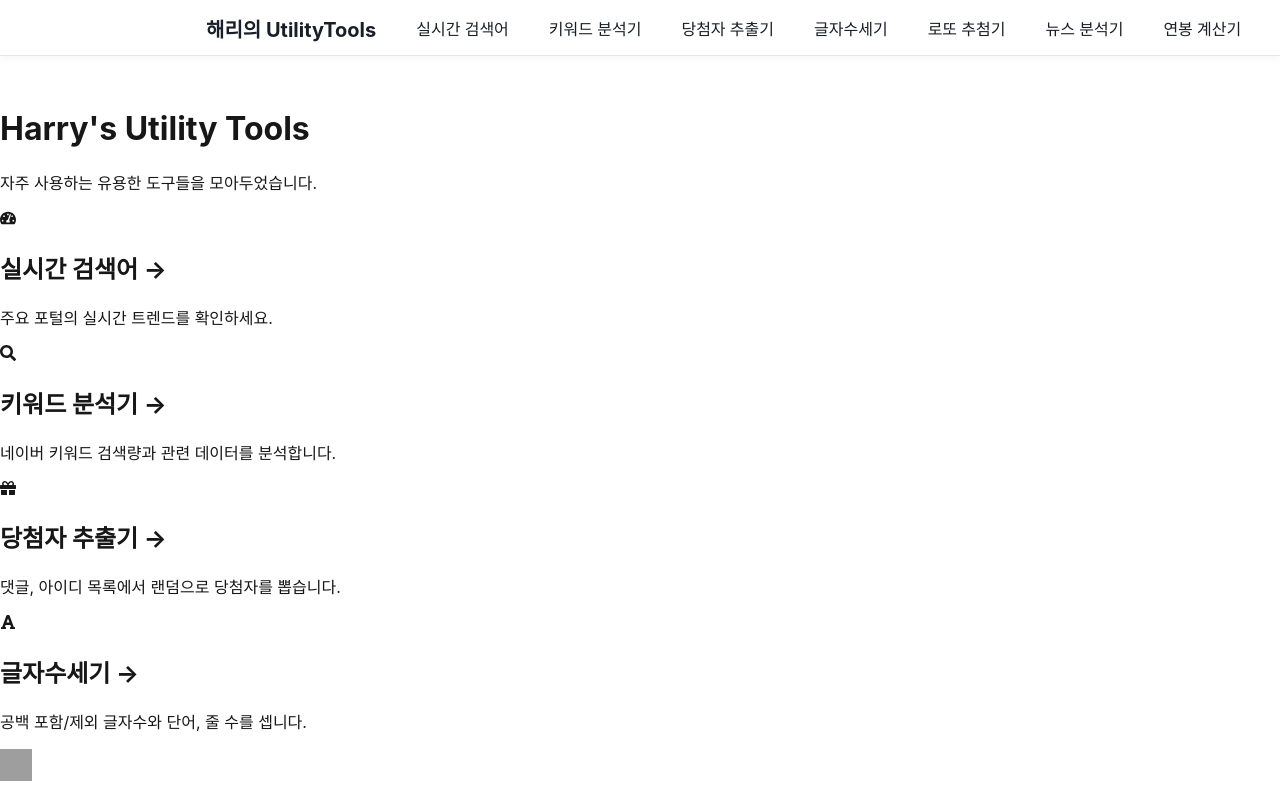
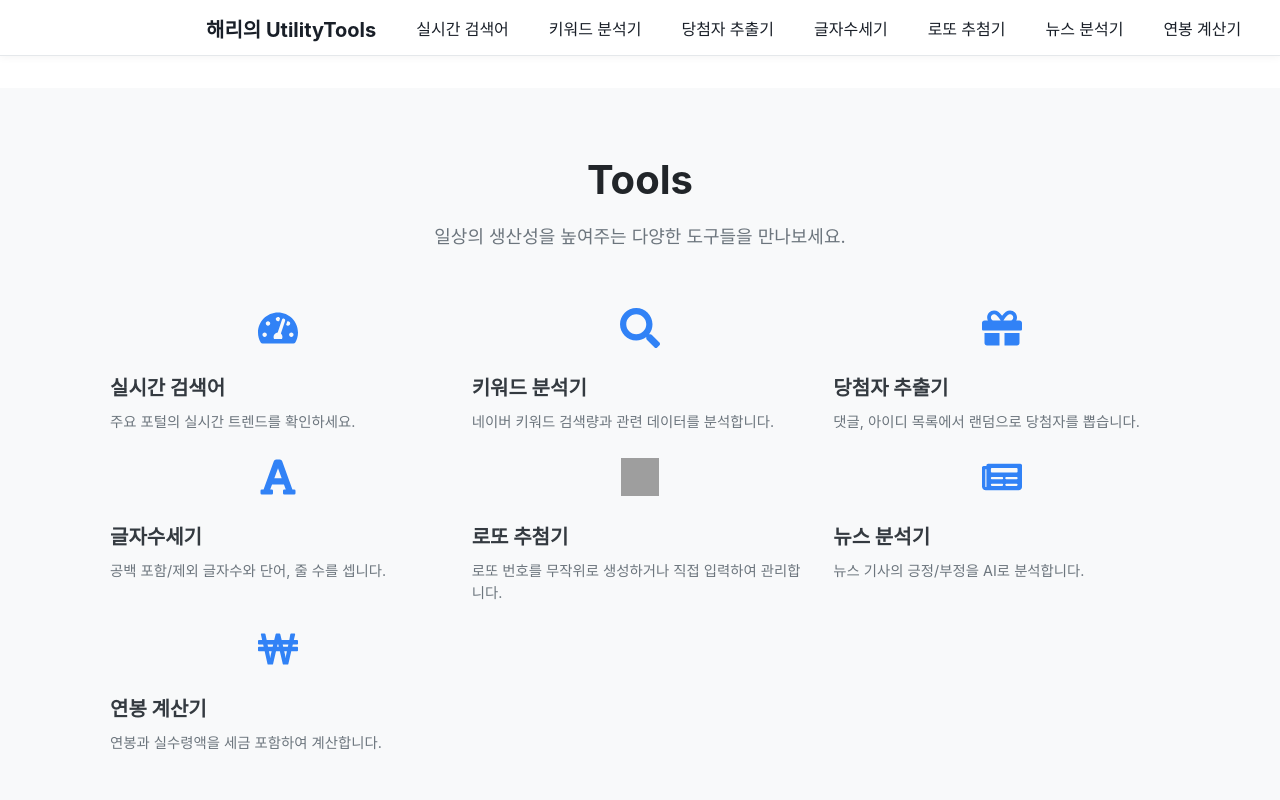
Before and after one commit to deketeryharry/tools_apps_reboots, a Next.js app: page / in a window 1280 px wide. Shown: the top 800 px of the page. Built offline with nearby package versions, Linux system fonts and the light colour scheme; grey boxes are pictures that could not be loaded.

Commit message:
fix: Restore homepage UI and align tool order

```diff
--- a/pages/index.tsx
+++ b/pages/index.tsx
@@ -10,86 +10,106 @@ const tools = [
     name: '실시간 검색어',
     href: '/realtime-keywords',
     description: '주요 포털의 실시간 트렌드를 확인하세요.',
-    icon: FaTachometerAlt,
-    color: '#4285F4'
+    icon: <FaTachometerAlt />,
   },
   {
     name: '키워드 분석기',
     href: '/keyword-analyzer',
     description: '네이버 키워드 검색량과 관련 데이터를 분석합니다.',
-    icon: FaSearch,
-    color: '#00A86B'
+    icon: <FaSearch />,
   },
   {
     name: '당첨자 추출기',
     href: '/random-selector',
     description: '댓글, 아이디 목록에서 랜덤으로 당첨자를 뽑습니다.',
-    icon: FaGift,
-    color: '#FF6F61'
+    icon: <FaGift />,
   },
   {
     name: '글자수세기',
     href: '/word-counter',
     description: '공백 포함/제외 글자수와 단어, 줄 수를 셉니다.',
-    icon: FaFont,
-    color: '#6B5B95'
+    icon: <FaFont />,
   },
   {
     name: '로또 추첨기',
     href: '/lotto-generator',
     description: '로또 번호를 무작위로 생성하거나 직접 입력하여 관리합니다.',
-    icon: '/lotto.svg',
-    color: '#F9A825'
+    icon: <img src="/lotto.svg" alt="로또 추첨기 icon" width={38} height={38} />,
   },
   {
     name: '뉴스 분석기',
     href: '/news-analyzer',
     description: '뉴스 기사의 긍정/부정을 AI로 분석합니다.',
-    icon: FaNewspaper,
-    color: '#34495E'
+    icon: <FaNewspaper />,
   },
   {
     name: '연봉 계산기',
     href: '/salary-calculator',
     description: '연봉과 실수령액을 세금 포함하여 계산합니다.',
-    icon: FaWonSign,
-    color: '#8E44AD'
+    icon: <FaWonSign />,
   }
 ]
 
-export default function Home() {
+const Home: NextPage = () => {
   return (
-    <div className="container">
+    <div style={{ background: '#f8f9fa' }}>
       <Head>
         <title>해리의 UtilityTools - 당신의 생산성을 높여줄 다양한 도구</title>
         <meta name="description" content="키워드 분석기, 실시간 검색어, 연봉 계산기 등 유용한 웹 도구 모음." />
         <link rel="icon" href="/favicon.ico" />
       </Head>
 
-      <main className="main">
-        <h1 className="title">
-          Harry's Utility Tools
-        </h1>
-
-        <p className="description">
-          자주 사용하는 유용한 도구들을 모아두었습니다.
-        </p>
-
-        <div className="grid">
-          {tools.map((tool) => {
-            const Icon = tool.icon;
-            return (
-              <Link href={tool.href} key={tool.name} className="card" style={{ '--card-accent-color': tool.color } as React.CSSProperties}>
-                <div className="card-icon-wrapper">
-                  {typeof Icon === 'string' ? <img src={Icon} alt={`${tool.name} icon`} width={32} height={32} /> : <Icon />}
-                </div>
-                <h2>{tool.name} &rarr;</h2>
-                <p>{tool.description}</p>
-              </Link>
-            )
-          })}
+      <main style={{ maxWidth: 1100, margin: '0 auto', padding: '40px 20px 60px 20px' }}>
+        <div style={{ textAlign: 'center', marginBottom: '60px' }}>
+          <h1 style={{ fontSize: '2.5rem', fontWeight: 'bold', marginBottom: '1rem', color: '#212529' }}>Tools</h1>
+          <p style={{ fontSize: '1.125rem', color: '#6c757d' }}>
+            일상의 생산성을 높여주는 다양한 도구들을 만나보세요.
+          </p>
+        </div>
+        <div className="tools-grid">
+          {tools.map((tool) => (
+            <Link key={tool.name} href={tool.href} className="tool-card">
+              <div className="tool-icon">{tool.icon}</div>
+              <h2 style={{ fontSize: '1.25rem', marginBottom: '10px', color: '#343a40' }}>{tool.name}</h2>
+              <p style={{ fontSize: '0.9rem', color: '#6c757d', margin: 0, lineHeight: 1.5 }}>{tool.description}</p>
+            </Link>
+          ))}
         </div>
       </main>
+      <style jsx>{`
+        .tools-grid {
+          display: grid;
+          grid-template-columns: repeat(auto-fill, minmax(280px, 1fr));
+          gap: 25px;
+        }
+        .tool-card {
+          display: block;
+          padding: 2.5rem;
+          border: 1px solid #e9ecef;
+          border-radius: 12px;
+          text-align: center;
+          text-decoration: none;
+          color: inherit;
+          background-color: #fff;
+          transition: transform 0.2s ease-in-out, box-shadow 0.2s ease-in-out;
+          box-shadow: 0 4px 6px rgba(0,0,0,0.04);
+        }
+        .tool-card:hover {
+          transform: translateY(-8px);
+          box-shadow: 0 12px 20px rgba(0,0,0,0.08);
+        }
+        .tool-icon {
+          font-size: 2.5rem;
+          margin-bottom: 1.5rem;
+          color: #3182f6;
+          display: flex;
+          justify-content: center;
+          align-items: center;
+          height: 40px;
+        }
+      `}</style>
     </div>
   )
 }
+
+export default Home
```
